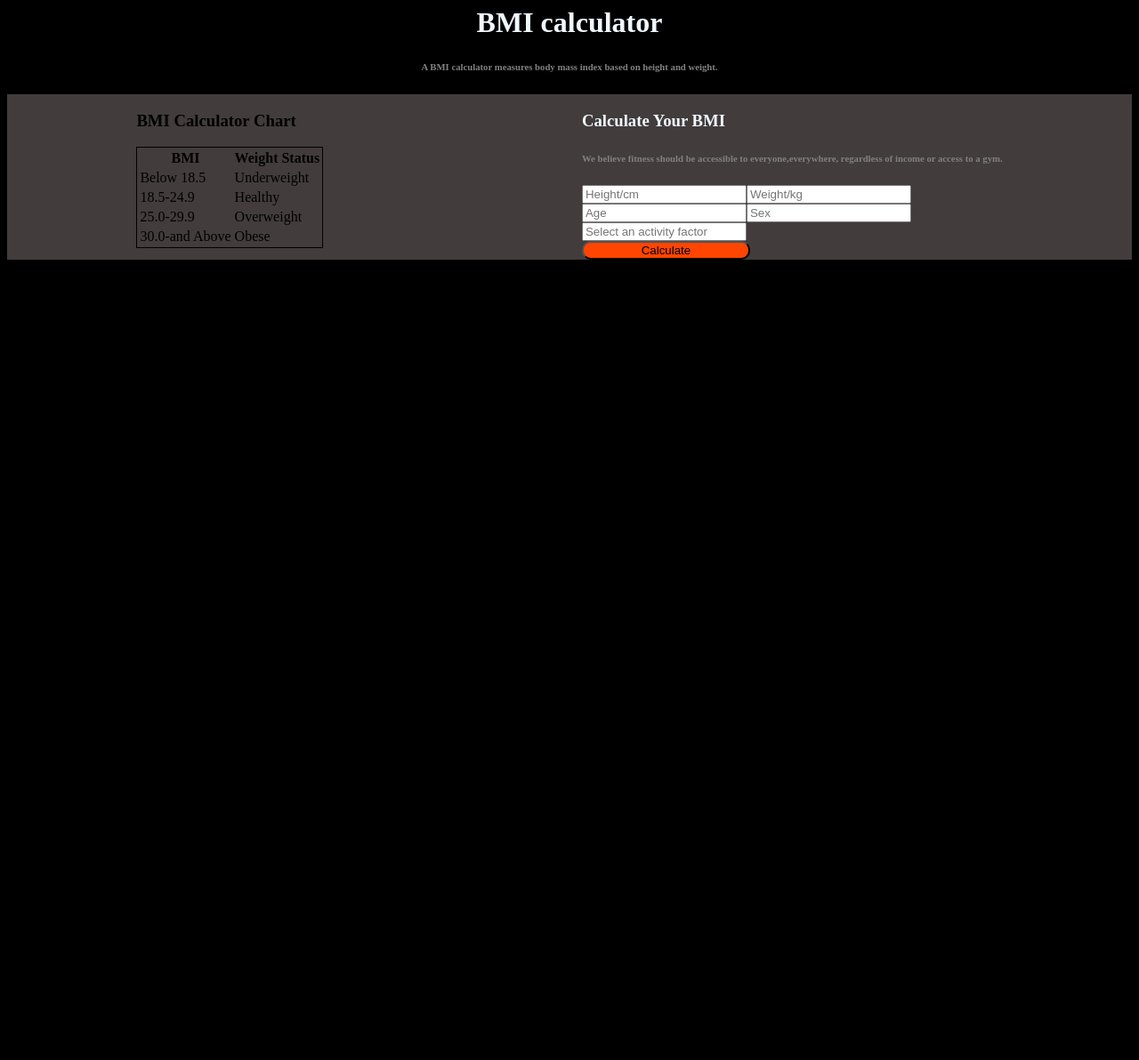
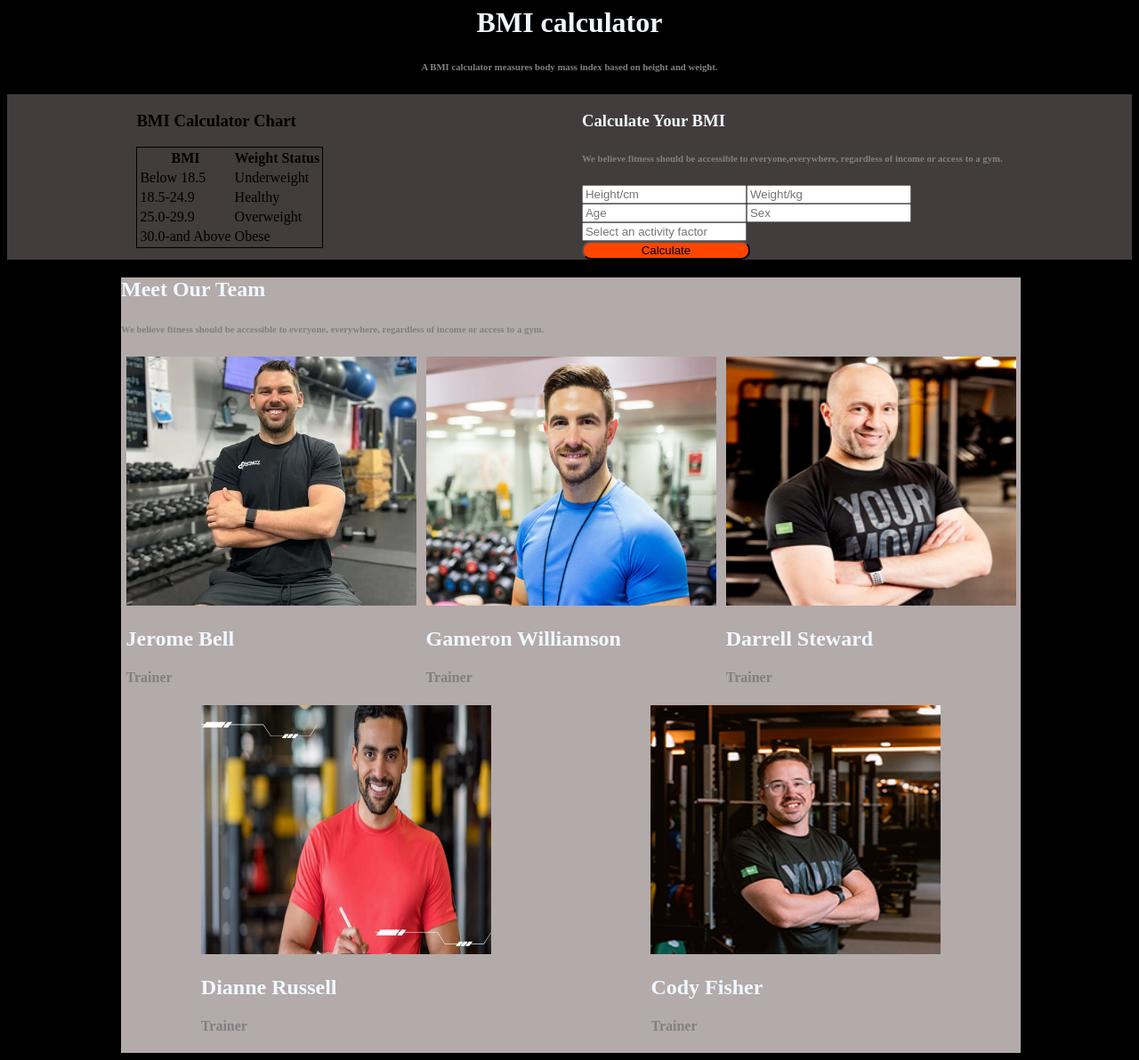
Before and after one commit to siamra/Assingment-Challenger-second, a plain HTML site: page index.html in a window 1280 px wide. Shown: the part 1252-2444 px from the top of the page at 89% size. Before the commit the page ends 1552 px from the top, so only its background shows below. Drawn offline with Linux system fonts and the light colour scheme.

Commit message:
added an one file

```diff
--- a/index.html
+++ b/index.html
@@ -156,3 +156,40 @@
         </div>
         </div>
     <!--forth main part end-->
+    <!--5th main part start-->
+    <section class="container">
+        <div class="text">
+            <h1 class="wh">Meet Our Team</h1>
+            <h6 class="color">We believe fitness should be accessible to everyone, everywhere, regardless of income or access to a gym.</h6>
+            </div>
+
+            <div class="row-1">
+                <div class="line-a">
+                <img class="pa" src="images/trainer1.png" alt="">
+                <h2 class="wh name">Jerome Bell</h2>
+                <h4 class="color name">Trainer</h4>
+                </div>
+                <div class="line-a">
+                    <img class="pb" src="images/trainer2.png" alt="">
+                    <h2 class="wh name">Gameron Williamson</h2>
+                    <h4 class="color name">Trainer</h4>
+
+                </div>
+               <div class="line-a">
+                <img class="pc" src="images/trainer3.png" alt="">
+                <h2 class="wh name">Darrell Steward</h2>
+                <h4 class="color name">Trainer</h4>
+               </div>
+
+            </div>
+            <div class="row-2">
+                <div class="line-b">
+                    <img class="pd" src="images/trainer4.png" alt="">
+                    <h2 class="wh">Dianne Russell</h2>
+                    <h4 class="color">Trainer</h4>
+                </div>
+                <div class="line-b">
+                    <img class="pf" src="images/trainer5.png" alt="">
+                    <h2 class="wh">Cody Fisher</h2>
+                    <h4 class="color">Trainer</h4>
+                </div>
```
